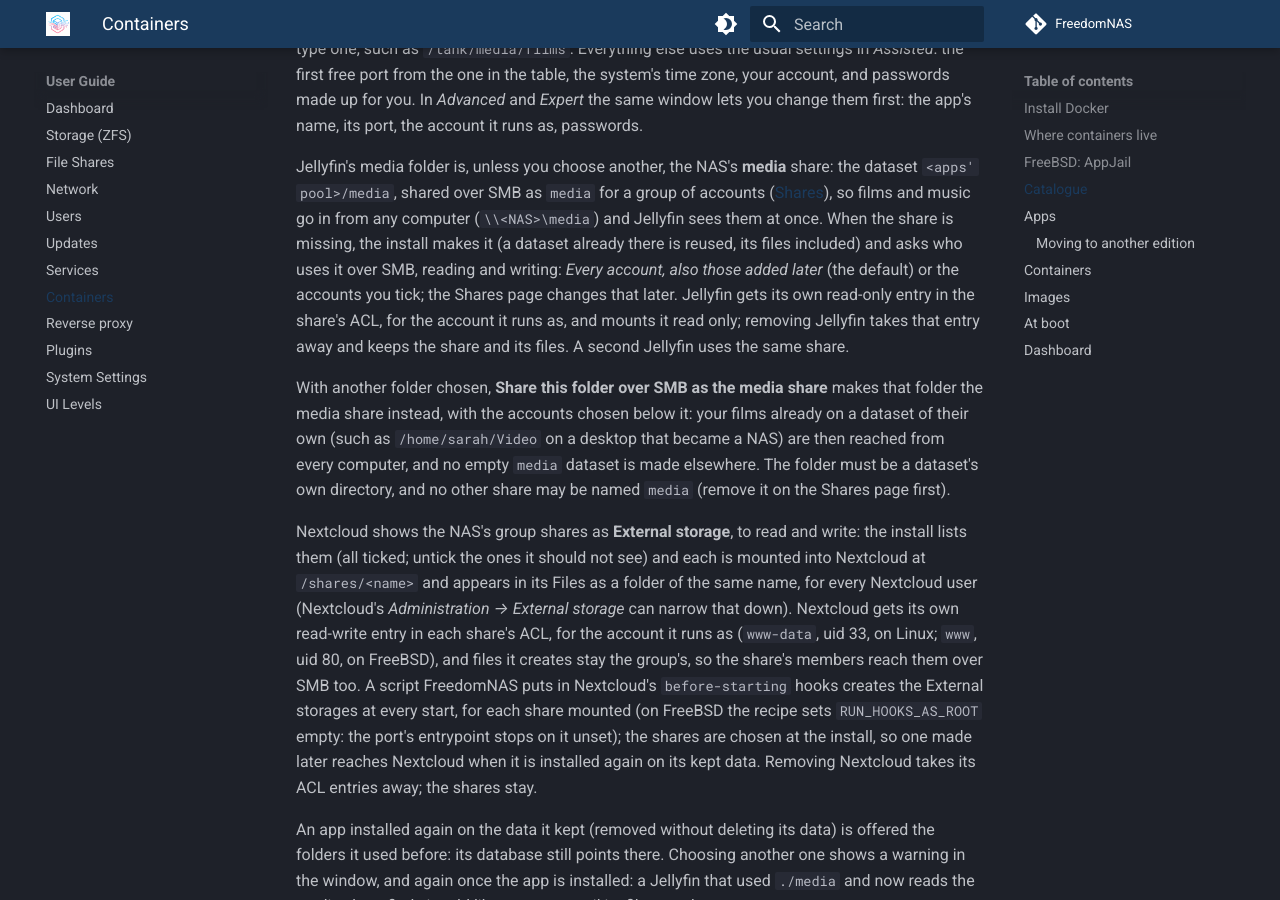
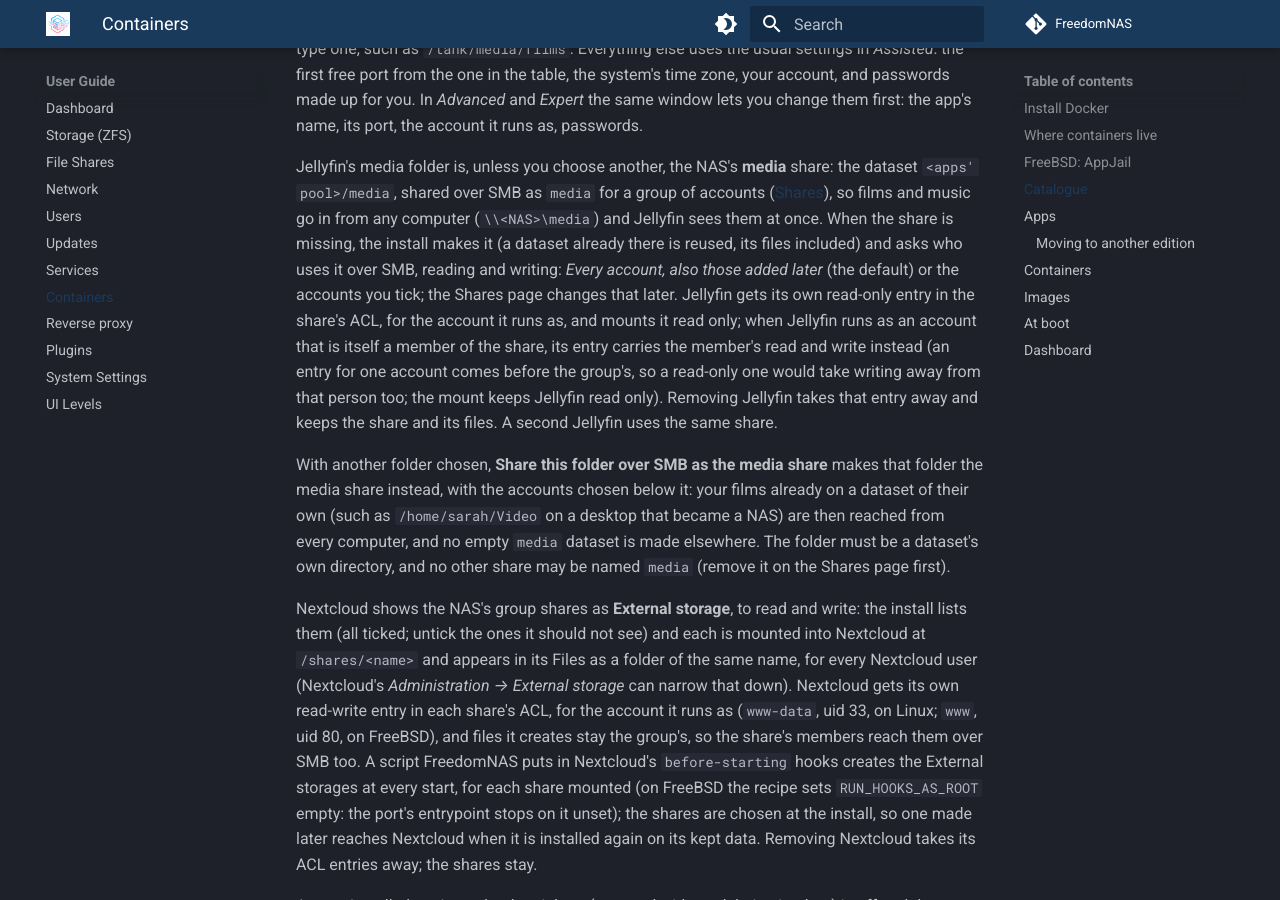
Before and after one commit to FreedomNAS/freedomnas-docs, an MkDocs documentation site: the page built from docs/user-guide/containers.md, in a window 1280 px wide and 900 px high, scrolled down 4750 px. Built offline with MkDocs 1.6.1 and Material for MkDocs 9.7.7, drawn with Linux system fonts in a browser that asks for light colours.

Commit message:
Document app entries of share members

```diff
--- a/docs/user-guide/containers.md
+++ b/docs/user-guide/containers.md
@@ -203,8 +203,11 @@ already there is reused, its files included) and asks who uses it over SMB,
 reading and writing: *Every account, also those added later* (the default)
 or the accounts you tick; the Shares page changes that later. Jellyfin gets
 its own read-only entry in the share's ACL, for the account it runs as, and
-mounts it read only; removing Jellyfin takes that entry away and keeps the
-share and its files. A second Jellyfin uses the same share.
+mounts it read only; when Jellyfin runs as an account that is itself a member
+of the share, its entry carries the member's read and write instead (an entry
+for one account comes before the group's, so a read-only one would take
+writing away from that person too; the mount keeps Jellyfin read only).
+Removing Jellyfin takes that entry away and keeps the share and its files. A second Jellyfin uses the same share.
 
 With another folder chosen, **Share this folder over SMB as the media share**
 makes that folder the media share instead, with the accounts chosen below it:
```
